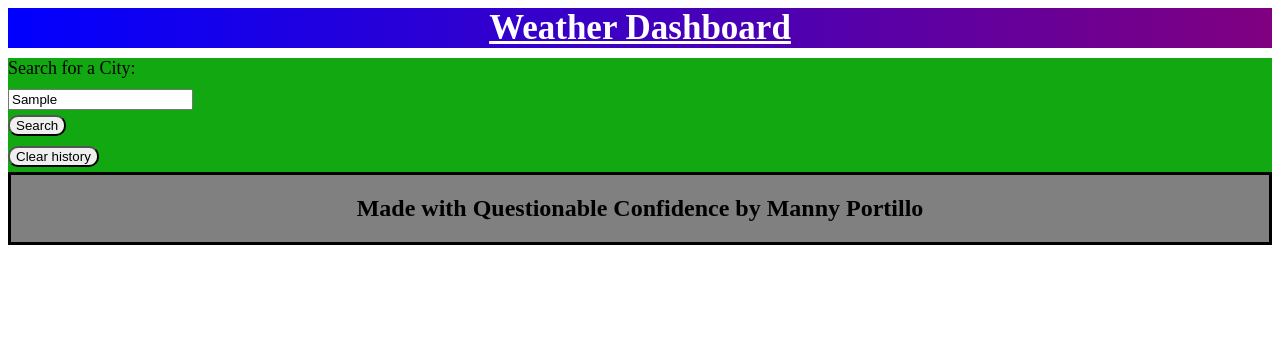
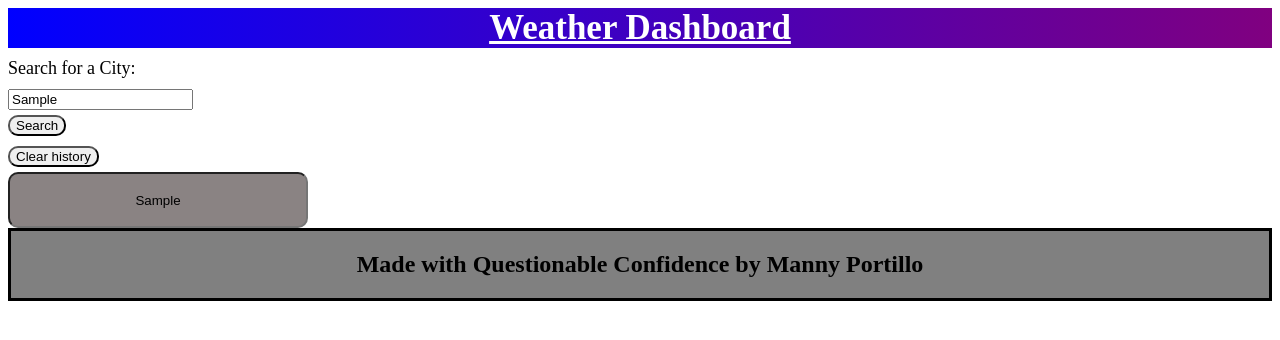
Before and after one commit to mannyportillo11/weatherOrNot, a plain HTML site: page index.html in a window 1280 px wide. Both pictures are taken after typing "Sample" into the empty fields and a click on the button "Search". Drawn offline with nearby package versions, Linux system fonts and the light colour scheme.

Commit message:
added clear buttons and styling for searched cities bars

```diff
--- a/assets/script.js
+++ b/assets/script.js
@@ -20,7 +20,29 @@ function runThisWeather() {
         searchHis.push(searchIn);
         //set persistence
         localStorage.setItem("searched",JSON.stringify(searchHis));
+        createHistory();
     })
+
+    //capture clear button click
+    clearEl.addEventListener("click",function() {
+        // clear searched history array
+        searchHistory = [];
+        createHistory();
+    })
+
+    function createHistory() {
+        historyEl.innerHTML = "";
+        for (let i = 0 ; i < searchHis.length ; i++) {
+            const newHisItem = document.createElement("input");
+            newHisItem.setAttribute("type","text");
+            newHisItem.setAttribute("class", "cities");
+            newHisItem.setAttribute("value", searchHis[i]);
+            newHisItem.addEventListener("click",function() {
+                //create weather function here
+            })
+            historyEl.append(newHisItem);
+        }
+    }
 };
 
 
--- a/assets/style.css
+++ b/assets/style.css
@@ -25,7 +25,7 @@
 
   /* SEARCH STYLING */
   .search-container {
-      background-color: rgb(18, 168, 18);
+
   }
 
   .search-title {
@@ -47,6 +47,22 @@
     border-color: blue;
   }
 
+  /* SAVED CITIES STYLING */
+  .cities {
+      background-color: rgb(138, 131, 131);
+      border-radius: 10px;
+      height: 50px;
+      text-align: center;
+  }
+
+  form {
+      display: flex;
+      justify-content: space-between;
+      flex-direction: column;
+      width: 300px;
+  }
+
+
   /* FOOTER STYLING */
   footer {
     text-align: center;
```
